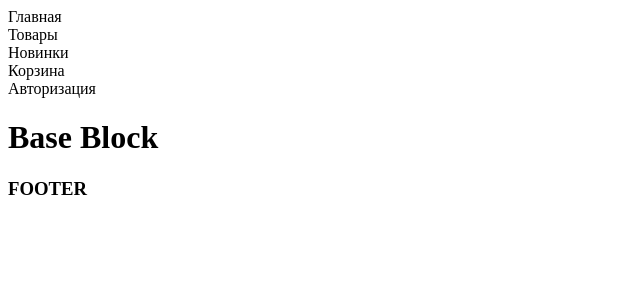
After one commit to Bloodstein/bambook, a Django app: template templates/landing/home.html in a window 1280 px wide. The commit adds this page. Shown: the top 300 px of the page, without its empty margins (0-640 px from the left). Run offline with Django 3.2, Linux system fonts and the light colour scheme; the template is opened without the code that fills it, so the values that code supplies are empty.

Commit message:
TransportToToshiba

```diff
--- a/landing/urls.py
+++ b/landing/urls.py
@@ -4,5 +4,6 @@ from django.contrib import admin
 from landing import views
 
 urlpatterns = [
+	url(r'^$', views.home, name = 'home'),
 	url(r'^landing', views.landing, name = 'landing'),
 ]
--- a/landing/views.py
+++ b/landing/views.py
@@ -9,3 +9,8 @@ def landing(request):
 		print(data)
 		new_form = form.save()
 	return render(request, 'landing/landing.html', locals())
+
+
+def home(request):
+
+	return render(request, 'landing/home.html', locals())
--- a/orders/urls.py
+++ b/orders/urls.py
@@ -4,5 +4,5 @@ from django.contrib import admin
 from landing import views
 
 urlpatterns = [
-	#url(r'^landing', views.landing, name = 'landing'),
+	url(r'^$', views.home, name = 'home'),
 ]
--- a/orders/views.py
+++ b/orders/views.py
@@ -1 +1,5 @@
 from django.shortcuts import render
+
+def home(request):
+
+	return render(request, 'landing/home.html', locals())
--- a/products/urls.py
+++ b/products/urls.py
@@ -4,5 +4,5 @@ from django.contrib import admin
 from landing import views
 
 urlpatterns = [
-	#url(r'^landing', views.landing, name = 'landing'),
+	url(r'^$', views.home, name = 'home'),
 ]
--- a/products/views.py
+++ b/products/views.py
@@ -1 +1,5 @@
 from django.shortcuts import render
+
+def home(request):
+
+	return render(request, 'landing/home.html', locals())
--- a/static/landing.css
+++ b/static/landing.css
@@ -11,7 +11,7 @@
 }
 
 .form .mail-sub .form-sub {
-	background-color: #FF4800;
+	background-color: #EB5A02;
 	color: #fff;
 	border: 0px ridge black;
 	border-radius: 3px;
@@ -23,7 +23,7 @@
 
 .form .mail-sub .form-sub:hover {
 	transition: 0.5s;
-	background-color: #EB5A02;
+	background-color: #FF4800;
 	border: 0px groove black;
 }
 
--- /dev/null
+++ b/static/navbar.css
@@ -0,0 +1,11 @@
+.top-menu {
+	padding: 0px;
+	margin: 0px;
+}
+
+.top-menu.con-menu {
+	position: inline;
+	margin-right: 5px;
+	border: 1px solid #000;
+	padding: 3px;
+}
--- /dev/null
+++ b/templates/base.html
@@ -0,0 +1,18 @@
+{% load staticfiles %}
+<!DOCTYPE html>
+<html lang="en">
+<head>
+	<meta charset="UTF-8">
+	<title>Welcome</title>
+</head>
+<body>
+<div class="form">
+	{% include "navbar.html" %}
+	<h1>Base Block</h1>
+	{% block content %}
+
+	{% endblock content %}
+	{% include "footer.html" %}
+</div>
+</body>
+</html>
--- /dev/null
+++ b/templates/footer.html
@@ -0,0 +1,5 @@
+<footer>
+	<div>
+		<h3>FOOTER</h3>
+	</div>
+</footer>
--- /dev/null
+++ b/templates/landing/home.html
@@ -0,0 +1,5 @@
+{% extends "base.html" %}
+
+{% block content %}
+
+{% endblock content %}
--- /dev/null
+++ b/templates/navbar.html
@@ -0,0 +1,13 @@
+{% load staticfiles %}
+<link rel="stylesheet" type="text/css" href="{% static 'navbar.css' %}">
+<body>
+	<ul class="top-menu">
+		<li class="con-menu">Главная</li>
+		<li class="con-menu">Товары</li>
+		<li class="con-menu">Новинки</li>
+	</ul>
+	<ul class="top-menu">
+		<li class="con-menu">Корзина</li>
+		<li class="con-menu">Авторизация</li>
+	</ul>
+</body>
```
